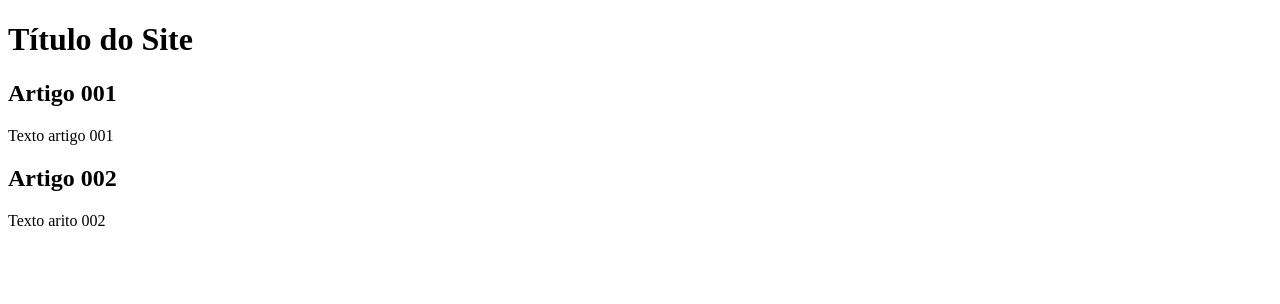
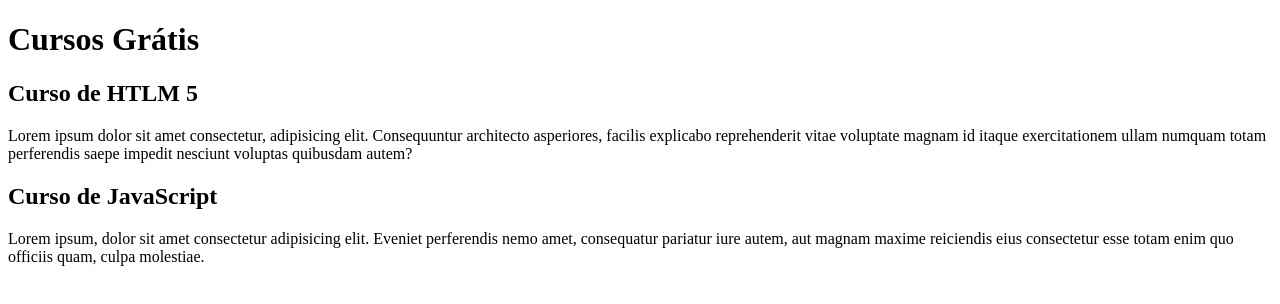
Before and after one commit to CarlaDourado/Projecto-Site, a plain HTML site: page Index.html in a window 1280 px wide. Drawn offline with Linux system fonts and the light colour scheme.

Commit message:
comeceia escrever o conteudo

```diff
--- a/Index.html
+++ b/Index.html
@@ -8,15 +8,15 @@
 <body>
     <main>
         <header>
-            <h1>Título do Site</h1>
+            <h1>Cursos Grátis</h1>
         </header>
         <article>
-            <h2>Artigo 001</h2>
-            <p>Texto artigo 001<p>
+            <h2>Curso de HTLM 5</h2>
+            <p>Lorem ipsum dolor sit amet consectetur, adipisicing elit. Consequuntur architecto asperiores, facilis explicabo reprehenderit vitae voluptate magnam id itaque exercitationem ullam numquam totam perferendis saepe impedit nesciunt voluptas quibusdam autem?<p>
         </article>
         <article>
-            <h2>Artigo 002</h2>
-            <p>Texto arito 002</p>
+            <h2>Curso de JavaScript</h2>
+            <p>Lorem ipsum, dolor sit amet consectetur adipisicing elit. Eveniet perferendis nemo amet, consequatur pariatur iure autem, aut magnam maxime reiciendis eius consectetur esse totam enim quo officiis quam, culpa molestiae.</p>
         </article>
     </main>
 </body>
```
